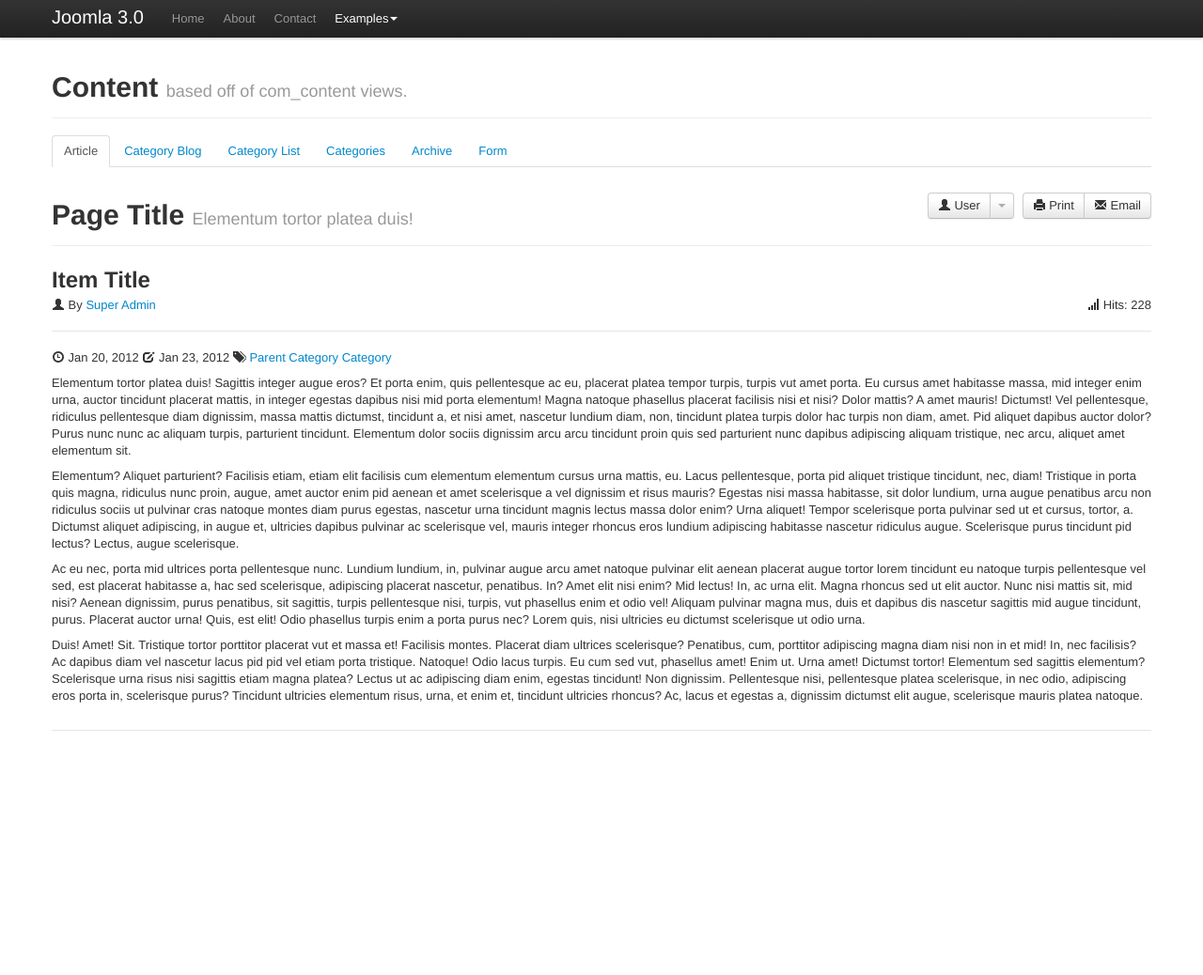
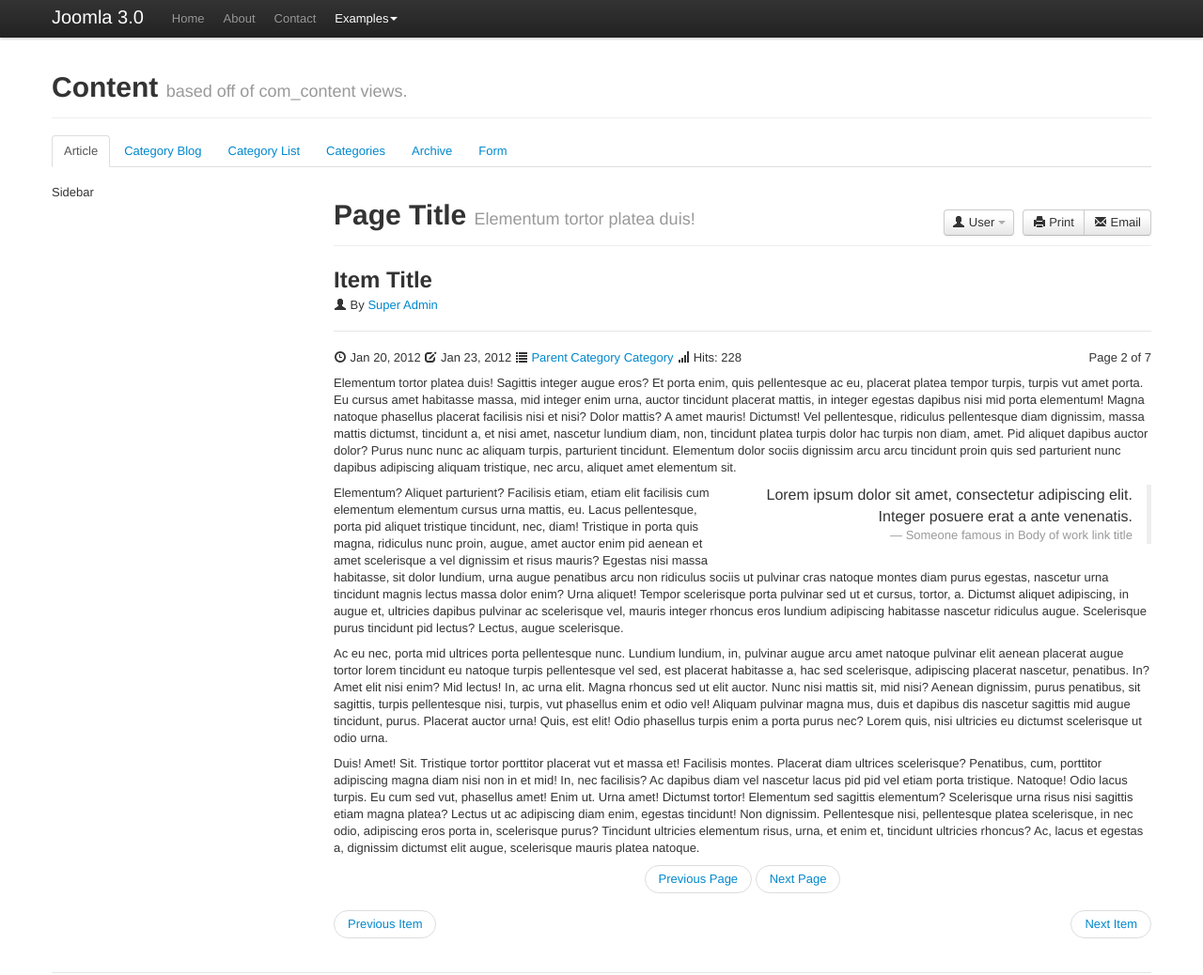
Before and after one commit to tuxmerlin/jui, a plain HTML site: page site/examples/com_content.html in a window 1280 px wide. Shown: the whole page at 94% size. Before the commit the page ends 800 px from the top, so only its background shows below. Drawn offline with Linux system fonts and the light colour scheme.

Commit message:
Updated article page

```diff
--- a/site/examples/com_content.html
+++ b/site/examples/com_content.html
@@ -64,13 +64,16 @@
 			<!-- Article -->
 			<div class="tab-pane active" id="1">
 				<div class="row">
-					<div class="span12">
+					<div class="span3 sidebar">
+						Sidebar
+					</div>
+					<div class="span9 content">
+						<div class="item">
 							<!-- Item Tools -->
-						<div class="btn-toolbar pull-right">
+							<div class="item-actions btn-toolbar pull-right">
 								<!-- Administrate -->
 								<div class="btn-group">
-								<a class="btn" href="#"><i class="icon-user"></i> User</a>
-								<a class="btn dropdown-toggle" data-toggle="dropdown" href="#"><span class="caret"></span></a>
+									<a class="btn dropdown-toggle" data-toggle="dropdown" href="#"><i class="icon-user"></i> User <span class="caret"></span></a>
 									<ul class="dropdown-menu">
 										<li><a href="#"><i class="icon-pencil"></i> Edit</a></li>
 										<li><a href="#"><i class="icon-trash"></i> Delete</a></li>
@@ -89,27 +92,49 @@
 									</a>
 								</div>
 							</div>
-
 							<!-- Page Title -->
 							<div class="page-header"><h1>Page Title <small>Elementum tortor platea duis!</small></h1></div>
-
 							<!-- Item Title -->
-						<h2>Item Title</h2>
-						<p class="pull-right"><i class="icon-signal"></i> Hits: 228</p>
+							<h2 class="item-title">Item Title</h2>
 							<p><i class="icon-user"></i> By <a href="#">Super Admin</a></p>
 							<hr />
 							<!-- Article Details -->
-						<p>
+							<p class="item-details">
 								<!-- Article Dates -->
 								<i class="icon-time"></i> Jan 20, 2012
 								<i class="icon-edit"></i> Jan 23, 2012
 								<!-- Categories -->
-							<i class="icon-tags"></i> <a href="#">Parent Category</a> <a href="#">Category</a>
+								<i class="icon-list"></i> <a href="#">Parent Category</a> <a href="#">Category</a>
+								<!-- Hits -->
+								<i class="icon-signal"></i> Hits: 228
+								<span class="pull-right">Page 2 of 7</span>
 							</p>
+							<!-- Content -->
 							<p>Elementum tortor platea duis! Sagittis integer augue eros? Et porta enim, quis pellentesque ac eu, placerat platea tempor turpis, turpis vut amet porta. Eu cursus amet habitasse massa, mid integer enim urna, auctor tincidunt placerat mattis, in integer egestas dapibus nisi mid porta elementum! Magna natoque phasellus placerat facilisis nisi et nisi? Dolor mattis? A amet mauris! Dictumst! Vel pellentesque, ridiculus pellentesque diam dignissim, massa mattis dictumst, tincidunt a, et nisi amet, nascetur lundium diam, non, tincidunt platea turpis dolor hac turpis non diam, amet. Pid aliquet dapibus auctor dolor? Purus nunc nunc ac aliquam turpis, parturient tincidunt. Elementum dolor sociis dignissim arcu arcu tincidunt proin quis sed parturient nunc dapibus adipiscing aliquam tristique, nec arcu, aliquet amet elementum sit.</p>
+							<blockquote class="pull-right" style="width:50%;">
+								<p>Lorem ipsum dolor sit amet, consectetur adipiscing elit. Integer posuere erat a ante venenatis.</p>
+								<small>Someone famous in Body of work <cite>link title</cite></small>
+							  </blockquote>
 							<p>Elementum? Aliquet parturient? Facilisis etiam, etiam elit facilisis cum elementum elementum cursus urna mattis, eu. Lacus pellentesque, porta pid aliquet tristique tincidunt, nec, diam! Tristique in porta quis magna, ridiculus nunc proin, augue, amet auctor enim pid aenean et amet scelerisque a vel dignissim et risus mauris? Egestas nisi massa habitasse, sit dolor lundium, urna augue penatibus arcu non ridiculus sociis ut pulvinar cras natoque montes diam purus egestas, nascetur urna tincidunt magnis lectus massa dolor enim? Urna aliquet! Tempor scelerisque porta pulvinar sed ut et cursus, tortor, a. Dictumst aliquet adipiscing, in augue et, ultricies dapibus pulvinar ac scelerisque vel, mauris integer rhoncus eros lundium adipiscing habitasse nascetur ridiculus augue. Scelerisque purus tincidunt pid lectus? Lectus, augue scelerisque.</p>
 							<p>Ac eu nec, porta mid ultrices porta pellentesque nunc. Lundium lundium, in, pulvinar augue arcu amet natoque pulvinar elit aenean placerat augue tortor lorem tincidunt eu natoque turpis pellentesque vel sed, est placerat habitasse a, hac sed scelerisque, adipiscing placerat nascetur, penatibus. In? Amet elit nisi enim? Mid lectus! In, ac urna elit. Magna rhoncus sed ut elit auctor. Nunc nisi mattis sit, mid nisi? Aenean dignissim, purus penatibus, sit sagittis, turpis pellentesque nisi, turpis, vut phasellus enim et odio vel! Aliquam pulvinar magna mus, duis et dapibus dis nascetur sagittis mid augue tincidunt, purus. Placerat auctor urna! Quis, est elit! Odio phasellus turpis enim a porta purus nec? Lorem quis, nisi ultricies eu dictumst scelerisque ut odio urna.</p>
 							<p>Duis! Amet! Sit. Tristique tortor porttitor placerat vut et massa et! Facilisis montes. Placerat diam ultrices scelerisque? Penatibus, cum, porttitor adipiscing magna diam nisi non in et mid! In, nec facilisis? Ac dapibus diam vel nascetur lacus pid pid vel etiam porta tristique. Natoque! Odio lacus turpis. Eu cum sed vut, phasellus amet! Enim ut. Urna amet! Dictumst tortor! Elementum sed sagittis elementum? Scelerisque urna risus nisi sagittis etiam magna platea? Lectus ut ac adipiscing diam enim, egestas tincidunt! Non dignissim. Pellentesque nisi, pellentesque platea scelerisque, in nec odio, adipiscing eros porta in, scelerisque purus? Tincidunt ultricies elementum risus, urna, et enim et, tincidunt ultricies rhoncus? Ac, lacus et egestas a, dignissim dictumst elit augue, scelerisque mauris platea natoque.</p>
+							<!-- Page Counter -->
+							<p class="page-counter">
+								<ul class="pager">
+									<li><a href="#">Previous Page</a></li>
+									<li><a href="#">Next Page</a></li>
+								</ul>
+
+							</p>
+							<!-- Item Counter -->
+							<p class="item-counter">
+								<ul class="pager">
+									<li class="previous"><a href="#">Previous Item</a></li>
+									<li class="next"><a href="#">Next Item</a></li>
+								</ul>
+
+							</p>
+						</div>
 					</div>
 				</div>
 			</div>
```
Lines whose indentation alone changed are shown as unchanged.
